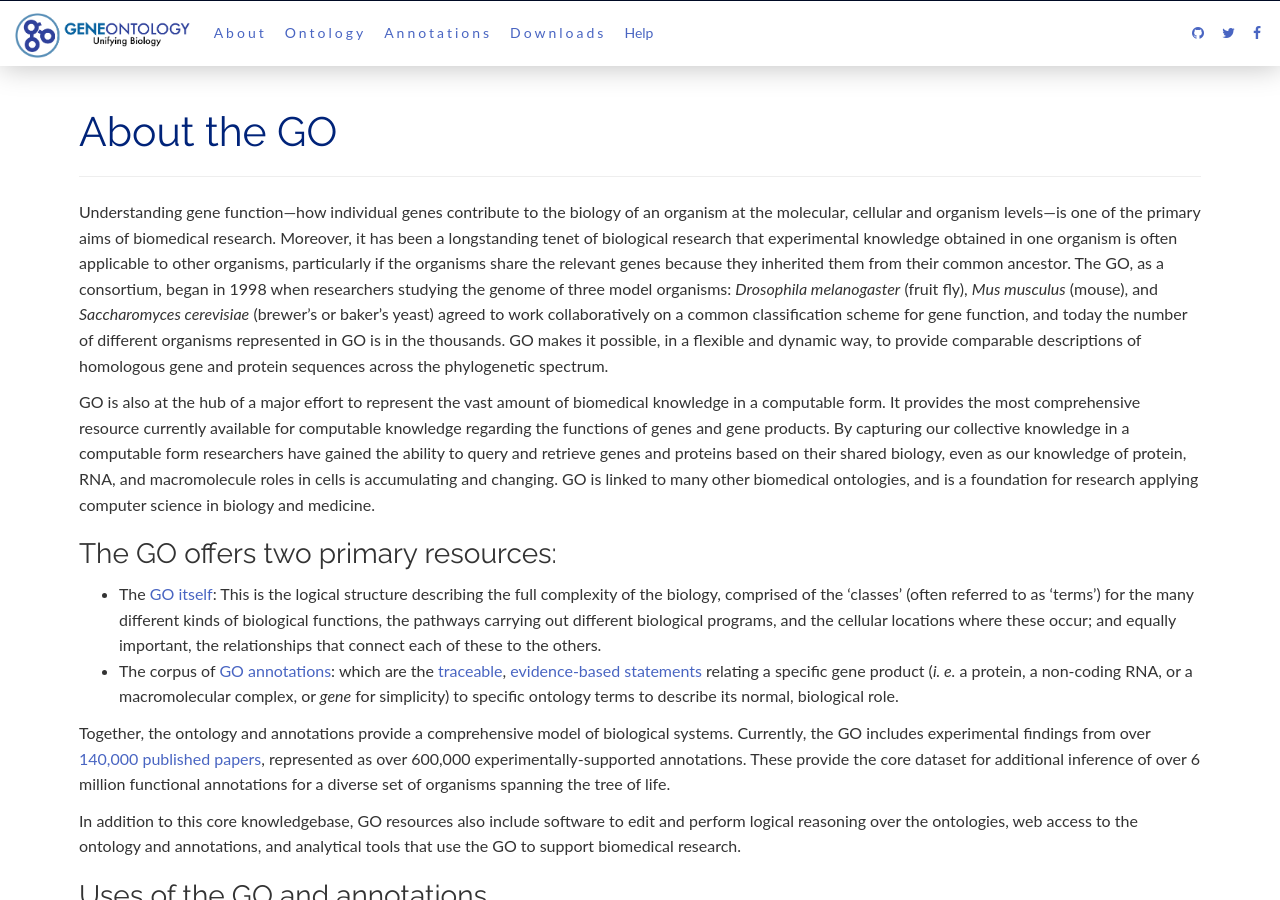
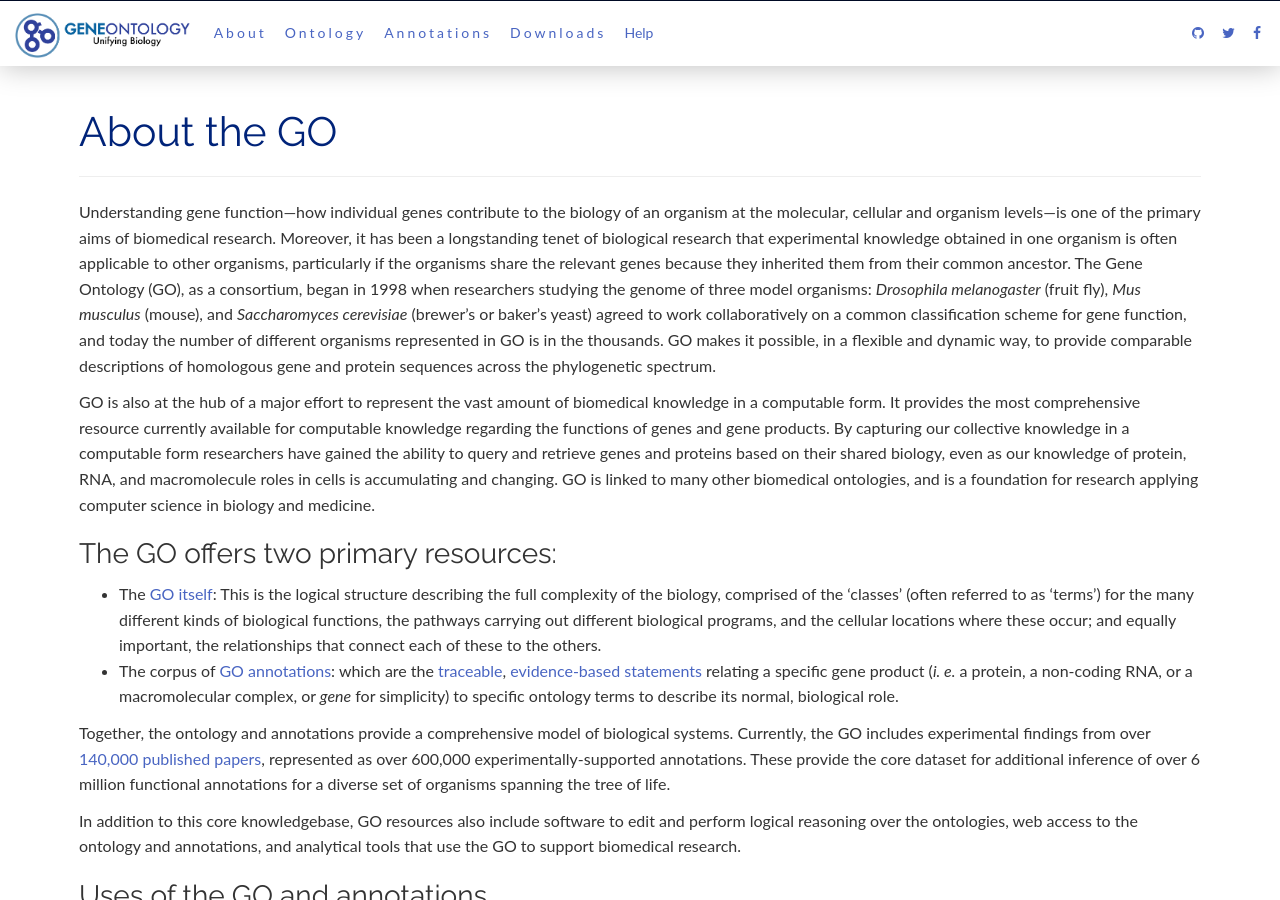
Before and after one commit to geneontology/geneontology.github.io, a Jekyll site: the page built from _docs/introduction-go-resource.md, in a window 1280 px wide and 900 px high. Built offline with Jekyll 4.4.1, drawn with Linux system fonts in a browser that asks for light colours; nearby versions of some CDN libraries.

```diff
--- a/_docs/introduction-go-resource.md
+++ b/_docs/introduction-go-resource.md
@@ -8,7 +8,7 @@
 ---
 <!-- Mission Statement: The mission of the GO Consortium is to develop an up-to-date, comprehensive, computational model of biological systems, from the molecular level to larger pathways, cellular and organism-level systems. -->
 
-Understanding gene function—how individual genes contribute to the biology of an organism at the molecular, cellular and organism levels—is one of the primary aims of biomedical research. Moreover, it has been a longstanding tenet of biological research that experimental knowledge obtained in one organism is often applicable to other organisms, particularly if the organisms share the relevant genes because they inherited them from their common ancestor. The GO, as a consortium, began in 1998 when researchers studying the genome of three model organisms: *Drosophila melanogaster* (fruit fly), *Mus musculus* (mouse), and *Saccharomyces cerevisiae* (brewer's or baker's yeast) agreed to work collaboratively on a common classification scheme for gene function, and today the number of different organisms represented in GO is in the thousands. GO makes it possible, in a flexible and dynamic way, to provide comparable descriptions of homologous gene and protein sequences across the phylogenetic spectrum.
+Understanding gene function—how individual genes contribute to the biology of an organism at the molecular, cellular and organism levels—is one of the primary aims of biomedical research. Moreover, it has been a longstanding tenet of biological research that experimental knowledge obtained in one organism is often applicable to other organisms, particularly if the organisms share the relevant genes because they inherited them from their common ancestor. The Gene Ontology (GO), as a consortium, began in 1998 when researchers studying the genome of three model organisms: *Drosophila melanogaster* (fruit fly), *Mus musculus* (mouse), and *Saccharomyces cerevisiae* (brewer's or baker's yeast) agreed to work collaboratively on a common classification scheme for gene function, and today the number of different organisms represented in GO is in the thousands. GO makes it possible, in a flexible and dynamic way, to provide comparable descriptions of homologous gene and protein sequences across the phylogenetic spectrum.
 
 GO is also at the hub of a major effort to represent the vast amount of biomedical knowledge in a computable form. It provides the most comprehensive resource currently available for computable knowledge regarding the functions of genes and gene products. By capturing our collective knowledge in a computable form researchers have gained the ability to query and retrieve genes and proteins based on their shared biology, even as our knowledge of protein, RNA, and macromolecule roles in cells is accumulating and changing. GO is linked to many other biomedical ontologies, and is a foundation for research applying computer science in biology and medicine.
 
```
Also changed, not shown: other parts of _docs/introduction-go-resource.md (+1 -1 lines).
